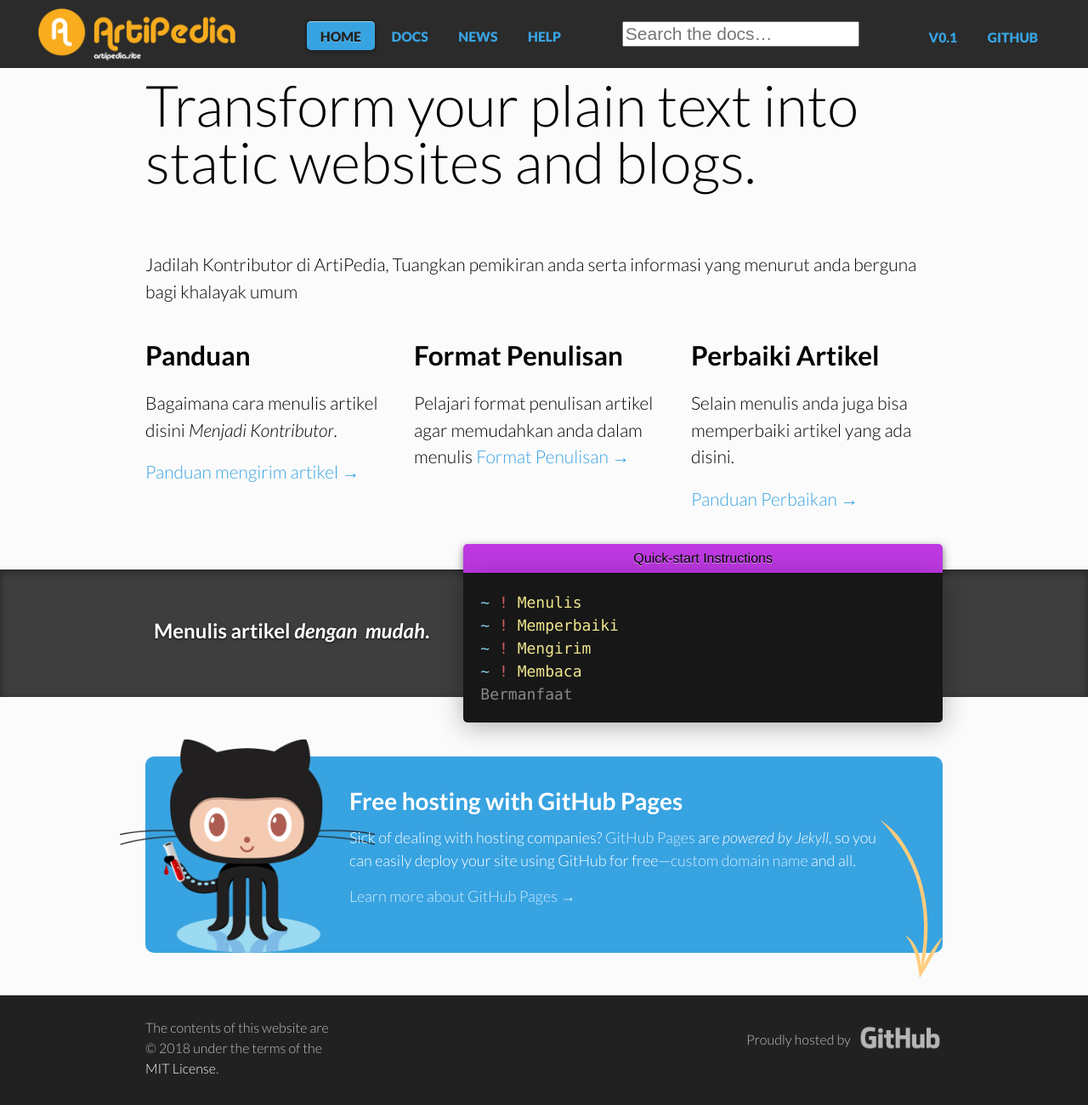
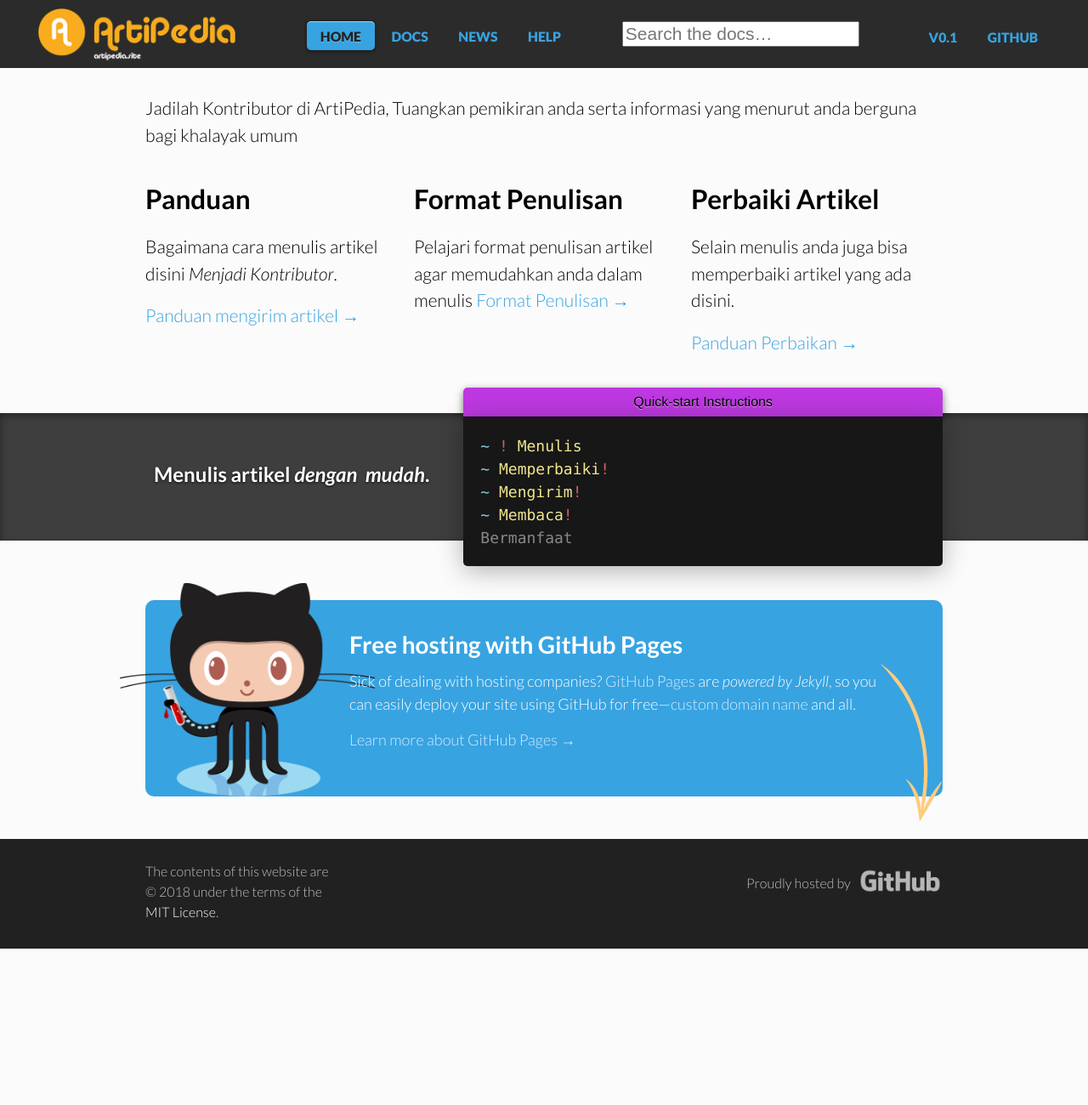
Before and after one commit to ArtiPedia/ArtiPedia, a Jekyll site: the page built from docs/index.html, in a window 1280 px wide. Shown: the whole page at 85% size. Built offline with Jekyll 4.4.1, drawn with Linux system fonts in a browser that asks for light colours; comment, search, counter and statistics services are not loaded; after the commit the page ends 1116 px from its top, so only the background shows below that.

Commit message:
update index

```diff
--- a/docs/index.html
+++ b/docs/index.html
@@ -3,13 +3,6 @@ layout: default
 overview: true
 ---
 
-<section class="intro">
-  <div class="grid">
-    <div class="unit whole center-on-mobiles">
-      <p class="first">Transform your plain text into static&nbsp;websites and&nbsp;blogs.</p>
-    </div>
-  </div>
-</section>
 <section class="features">
   <div class="grid">
     <div class="unit whole center-on-mobiles">
@@ -55,18 +48,16 @@ overview: true
         </p>
         <p class="line">
           <span class="path">~</span>
-          <span class="prompt">!</span>
-          <span class="command">Memperbaiki</span>
+
+          <span class="command">Memperbaiki</span><span class="prompt">!</span>
         </p>
         <p class="line">
           <span class="path">~</span>
-          <span class="prompt">!</span>
-          <span class="command">Mengirim</span>
+                    <span class="command">Mengirim</span><span class="prompt">!</span>
         </p>
         <p class="line">
           <span class="path">~</span>
-          <span class="prompt">!</span>
-          <span class="command">Membaca</span>
+                   <span class="command">Membaca</span><span class="prompt">!</span>
         </p>
         <p class="line">
           <span class="output">Bermanfaat</span>
```
